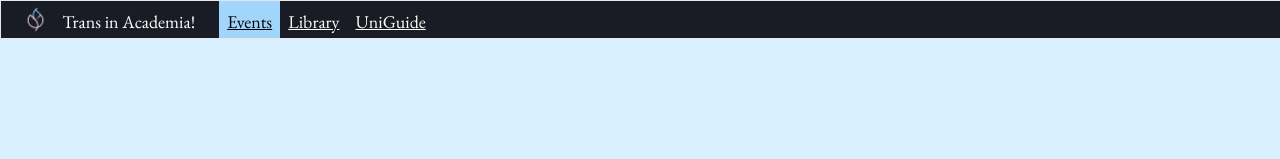
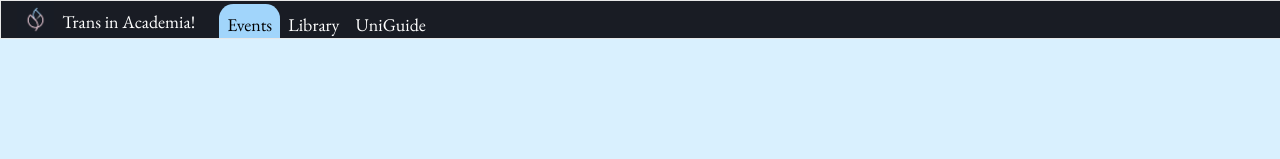
Before and after one commit to project-trans/trans-in-academia-web, a Vue app: page / in a window 1280 px wide. Shown: the top 159 px of the page. Built offline with nearby package versions, Linux system fonts and the light colour scheme; a web font is replaced by a local one.

Commit message:
[S] Better navigation bar

```diff
--- a/src/components/NavigationBar.vue
+++ b/src/components/NavigationBar.vue
@@ -54,12 +54,16 @@ $mobile-breakpoint: $margin-width * 2 + $body-min-width * 1.2 !default;
       color: #ffffff;
     }
     .notcurrent {
+      margin-top: 3.14159265358979323846264px;
       background-color: #191c24;
       color: #ffffff;
     }
     .current {
+      margin-top: 3.14159265358979323846264px;
       background-color: #a1d5fb;
       color: #000000;
+      border-top-right-radius: 14.4px;
+      border-top-left-radius: 14.4px;
     }
   }
   a {
@@ -70,6 +74,7 @@ $mobile-breakpoint: $margin-width * 2 + $body-min-width * 1.2 !default;
     padding-right: .5rem;
     padding-bottom: .538461rem;
     height:  2.333333rem;
+    text-decoration: none;
   }
 }
 </style>
```
Also changed, not shown: 1 other file (tests, documents, lock files or other folders).
